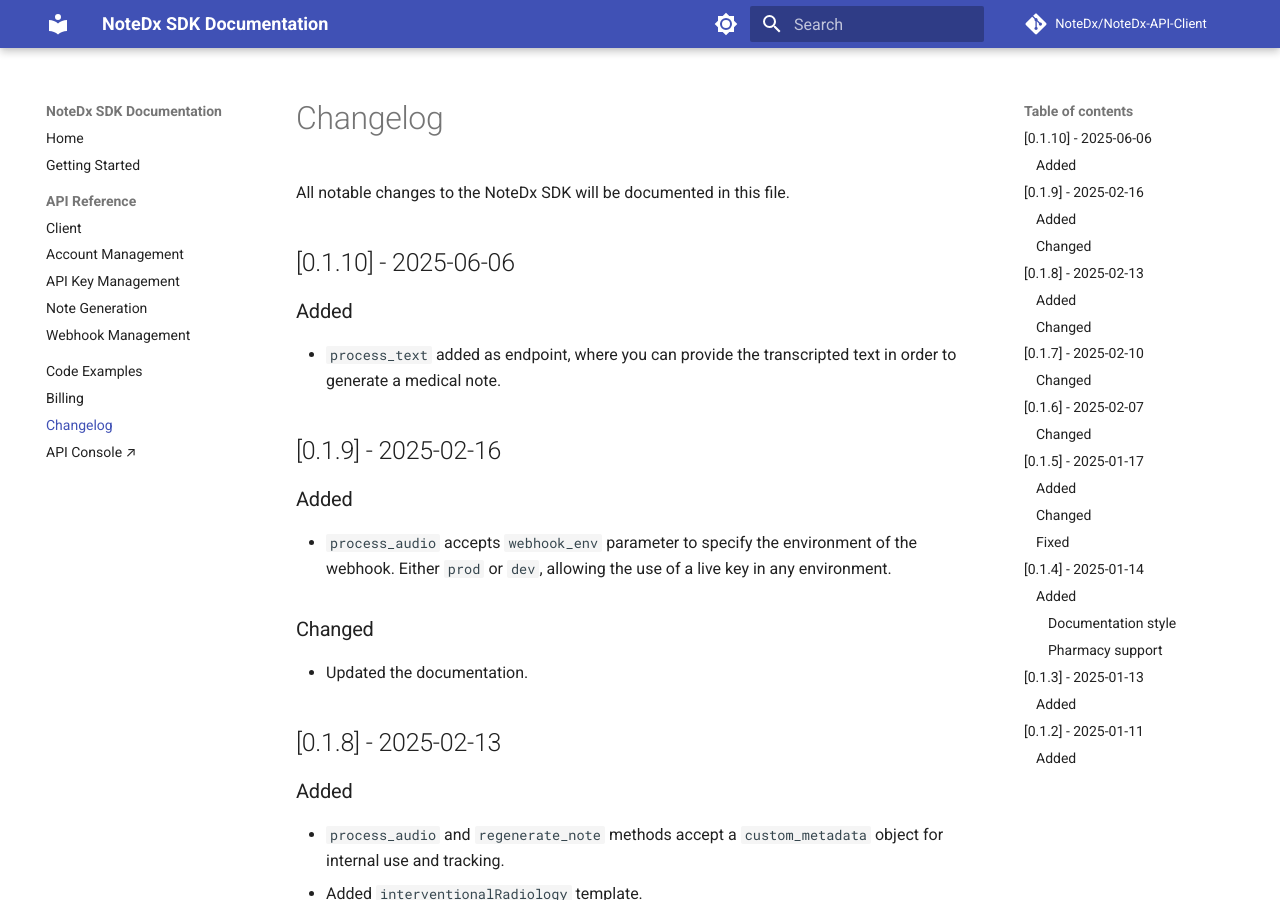
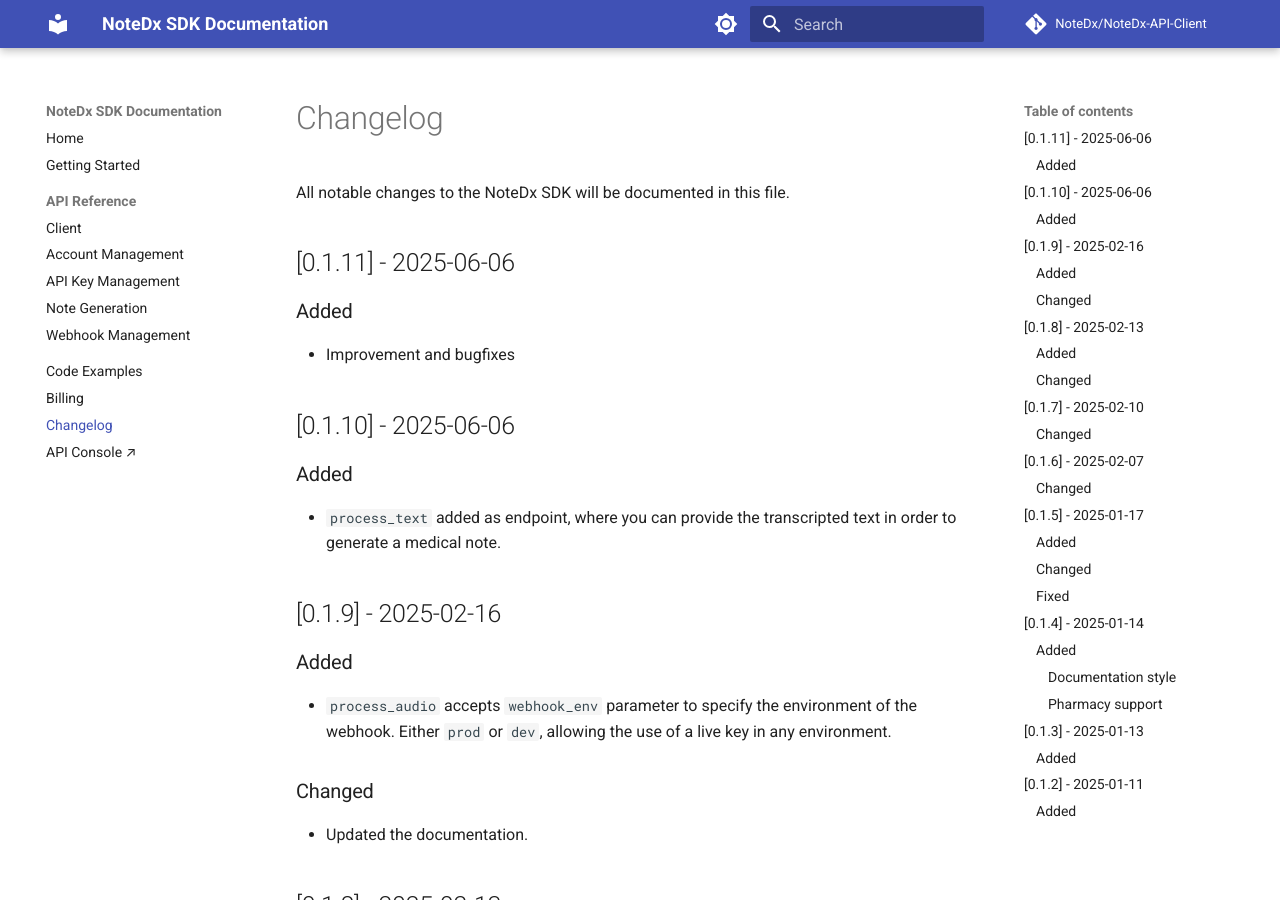
Before and after one commit to martelman/NoteDx-API-Client, an MkDocs documentation site: the page built from docs/changelog.md, in a window 1280 px wide and 900 px high. Built offline with MkDocs 1.6.1 and Material for MkDocs 9.7.7, drawn with Linux system fonts in a browser that asks for light colours; comment, search, counter and statistics services are not loaded.

Commit message:
update version

```diff
--- a/docs/changelog.md
+++ b/docs/changelog.md
@@ -1,6 +1,13 @@
 # Changelog
 
 All notable changes to the NoteDx SDK will be documented in this file.
+
+## [0.1.11] - 2025-06-06
+
+### Added
+- Improvement and bugfixes
+
+
 
 ## [0.1.10] - 2025-06-06
 
--- a/pyproject.toml
+++ b/pyproject.toml
@@ -1,6 +1,6 @@
 [tool.poetry]
 name = "notedx-sdk"
-version = "0.1.10"
+version = "0.1.11"
 description = "Official Python SDK for the NoteDx API - a powerful medical note generation service, fully compliant to healthcare regulations in the US and Canada."
 authors = ["Julien Martel"]
 readme = "README.md"
```
